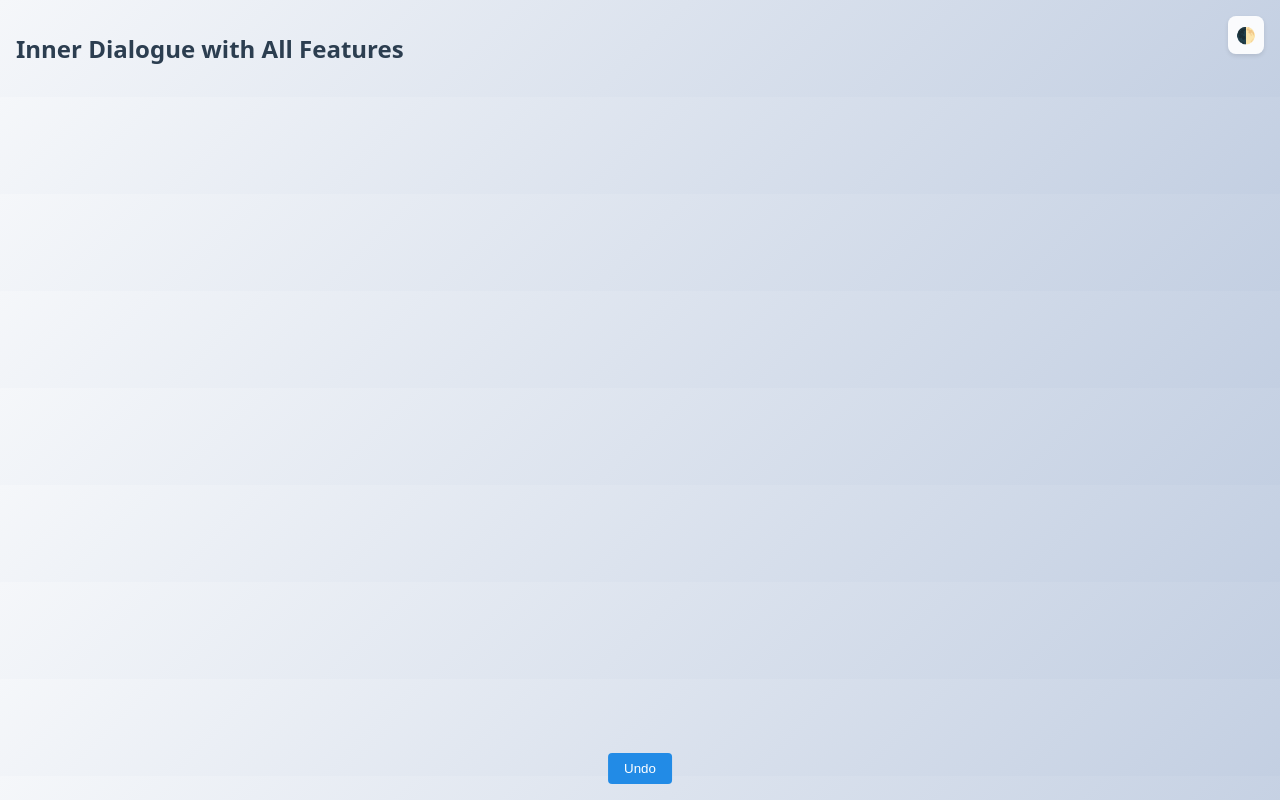
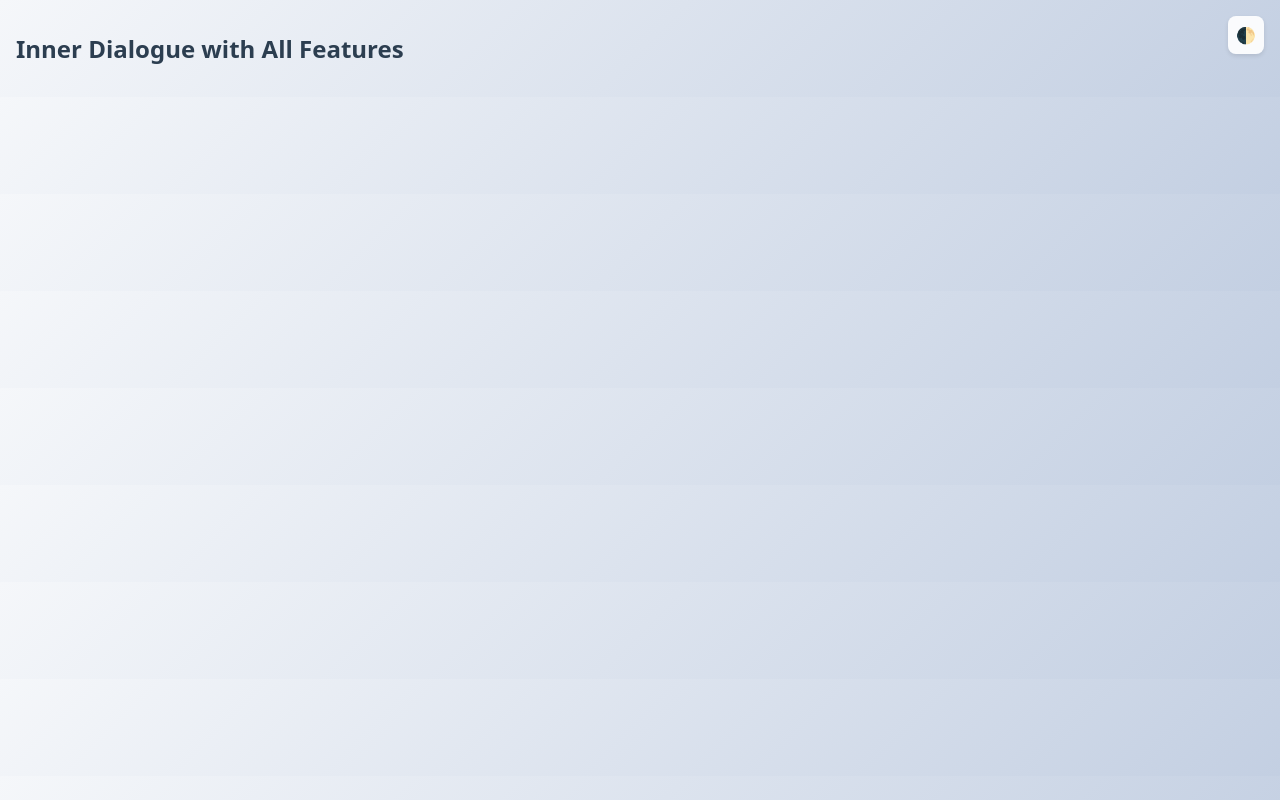
Before and after one commit to anandvip/innerdialogue-20, a plain HTML site: page index.html in a window 1280 px wide. Drawn offline with Linux system fonts and the light colour scheme.

Commit message:
Update index.html

```diff
--- a/index.html
+++ b/index.html
@@ -268,8 +268,6 @@
   <div class="theme-switcher" onclick="toggleTheme()">🌓</div>
   <div id="journal-hierarchy"></div>
 
-  <!-- Undo Button -->
-  <button class="undo-button hidden" id="undo-button" onclick="undoDelete()">Undo</button>
 
   <!-- Toast Container -->
   <div class="toast-container" id="toast-container"></div>
```
